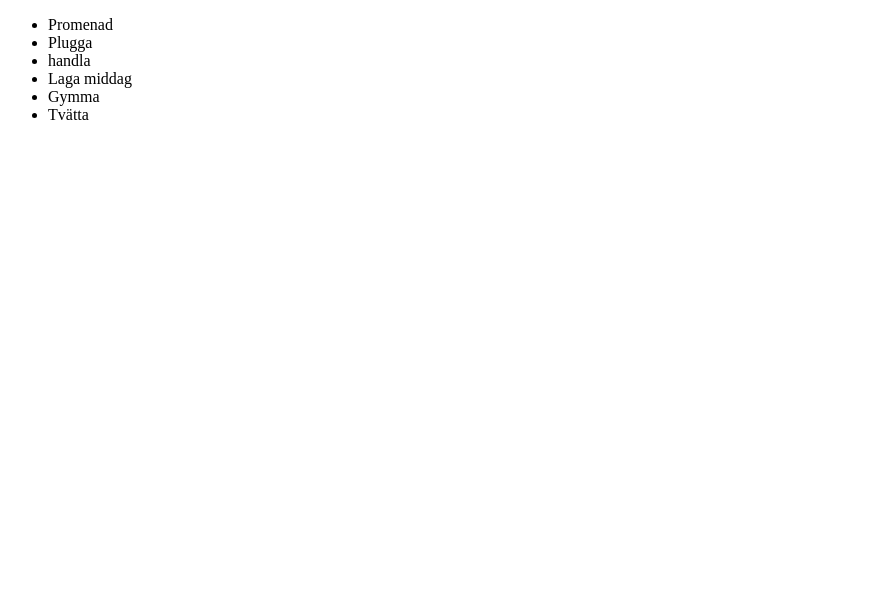
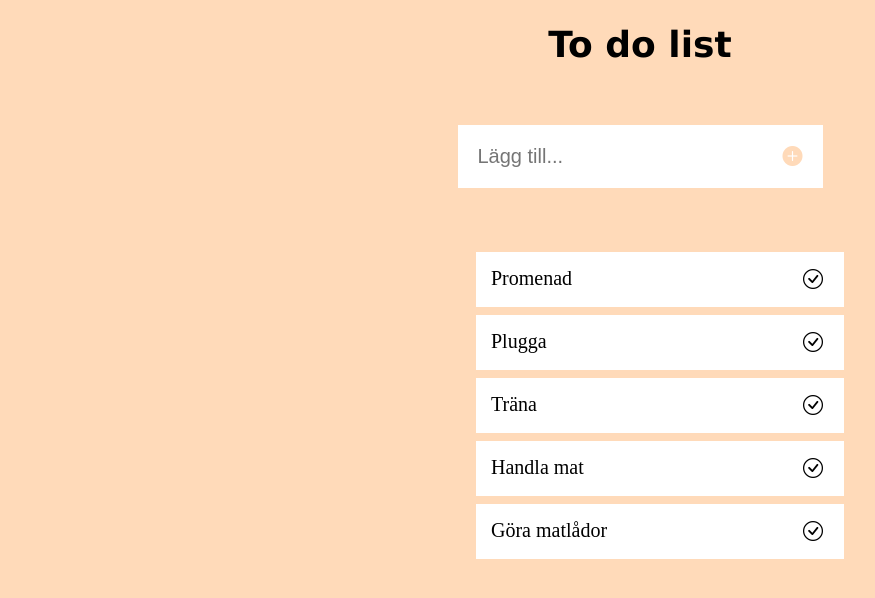
Before and after one commit to idadanielsson/Todo, a website built with Parcel: page src/index.html in a window 1280 px wide. Shown: the whole page, without its empty margins (0-875 px from the left). Built offline with nearby package versions, Linux system fonts and the light colour scheme.

Commit message:
Added styling to todo list

```diff
--- a/package.json
+++ b/package.json
@@ -2,5 +2,8 @@
   "devDependencies": {
     "@parcel/transformer-sass": "^2.7.0",
     "parcel": "^2.7.0"
+  },
+  "dependencies": {
+    "local-storage": "^2.0.0"
   }
 }
--- a/src/index.html
+++ b/src/index.html
@@ -6,9 +6,23 @@
     <meta name="viewport" content="width=device-width, initial-scale=1.0">
     <title>Document</title>
     <link href="scss/main.scss" rel="stylesheet">
-    <script defer src="js/main.js"></script>
+    <script src="js/main.js" defer></script>
+    <link rel="stylesheet" href="https://cdn.jsdelivr.net/npm/bootstrap-icons@1.9.1/font/bootstrap-icons.css">
 </head>
 <body>
+    <div class="todo">
+       <h1 class="todo__title">To do list</h1>
+       <form class="todo__form">
+          <input type="text" class="todo__input" id="inputtext" placeholder="Lägg till..." value="">
+          <button class="todo__btn">
+            <i class="bi bi-plus-circle-fill"></i>
+          </button>
+       </form>
+    </div>
+
+    <div class="list">
+        <ul class="list__container" id="myList"></ul>
+    </div>
 
 </body>
 </html>
--- a/src/js/main.js
+++ b/src/js/main.js
@@ -1,25 +1,51 @@
-let todos = ["Promenad", "Plugga", "handla", "Laga middag", "Gymma", "Tvätta",];
 
-let listContainer = document.createElement("ul");
+class Todo {
+    constructor(todoItem) {
+        this.todoItem = todoItem;
 
-for (let i = 0; i < todos.length; i++) {
+    }
+}
 
-  let listItem = document.createElement("li");
-  let close = document.createElement("span");
+let firstTodo = new Todo("Promenad");
+let secondTodo = new Todo("Plugga");
+let thirdTodo = new Todo("Träna");
+let fourthTodo = new Todo("Handla mat");
+let fifthTodo = new Todo("Göra matlådor");
 
-  listContainer.className = "list";
+let todoList = [firstTodo, secondTodo, thirdTodo, fourthTodo, fifthTodo];
 
-  listItem.className = "list__item";
-  listItem.innerHTML = todos[i];
+let cart = [];
 
-  close.className = "list__close";
-  close.addEventListener ("click", () => {handleClick(todos[i])});
+let listContainer = document.getElementById("myList");
+let i = 0;
+
+for (let i = 0; i < todoList.length; i++) {
+
+    let item = document.createElement("li");
+    let span = document.createElement("span");
+    let checkButton = document.createElement("button");
 
 
-  listContainer.appendChild(listItem);
-  listContainer.appendChild(close);
+    item.classList.add("list__item");
+    listContainer.appendChild(item);
 
-  document.body.appendChild(listContainer);
+    span.innerHTML= todoList[i].todoItem;
+    span.className= "list__item__close";
+    item.appendChild(span);
 
 
+    checkButton.innerHTML = '<i class="bi bi-check-circle"></i>';
+    checkButton.classList.add("list__checkbtn");
+    item.appendChild(checkButton);
+
+    checkButton.addEventListener("click", () => {
+        handleClick(todoList[i]);
+
+});
 }
+
+function handleClick(Todo) {
+    console.log("Du klickade på", Todo);
+
+    cart.push(Todo);
+}
--- /dev/null
+++ b/src/scss/_list.scss
@@ -0,0 +1,84 @@
+@use "variables" as v;
+
+body {
+    margin: 0;
+    padding: 0;
+    background-color: v.$primaryColor;
+}
+
+.todo {
+    width: 100%;
+
+    &__title {
+        font-size: 36px;
+        font-family: Verdana, Geneva, Tahoma, sans-serif;
+        display: flex;
+        justify-content: center;
+    }
+
+    &__form {
+        display: flex;
+        justify-content: center;
+        align-items: center;
+        margin-top: 60px;
+    }
+
+    &__input, button {
+        padding: 20px;
+        background-color: white;
+        outline: none;
+        border: none;
+        font-size: 20px;
+    }
+
+    &__btn {
+        color: v.$primaryColor;
+        background-color: white;
+        cursor: pointer;
+        transition: all 0.3 ease;
+        border: none;
+
+    }
+
+}
+
+.bi {
+    font-size: 20px;
+}
+
+form button:hover {
+    background-color: v.$primaryColor;
+    color: white;
+
+}
+
+.list {
+   display: flex;
+   justify-content: center;
+   align-items: center;
+   margin-top: 40px;
+
+
+    &__container {
+        min-width: 30%;
+        list-style-type: none;
+    }
+
+    &__item {
+        background-color: white;
+        color: black;
+        margin: 0.5rem;
+        padding: 15px;
+        font-size: 20px;
+        display: flex;
+        justify-content: space-between;
+    }
+
+    &__checkbtn {
+        background-color: white;
+        border: none;
+        font-size: 20px;
+
+    }
+
+}
--- /dev/null
+++ b/src/scss/_variables.scss
@@ -0,0 +1,3 @@
+// Colors
+
+$primaryColor: rgb(255,218,185);
--- a/src/scss/main.scss
+++ b/src/scss/main.scss
@@ -0,0 +1,2 @@
+@use "variables";
+@use "list";
```
Also changed, not shown: dist/index.html, 5 other files.
